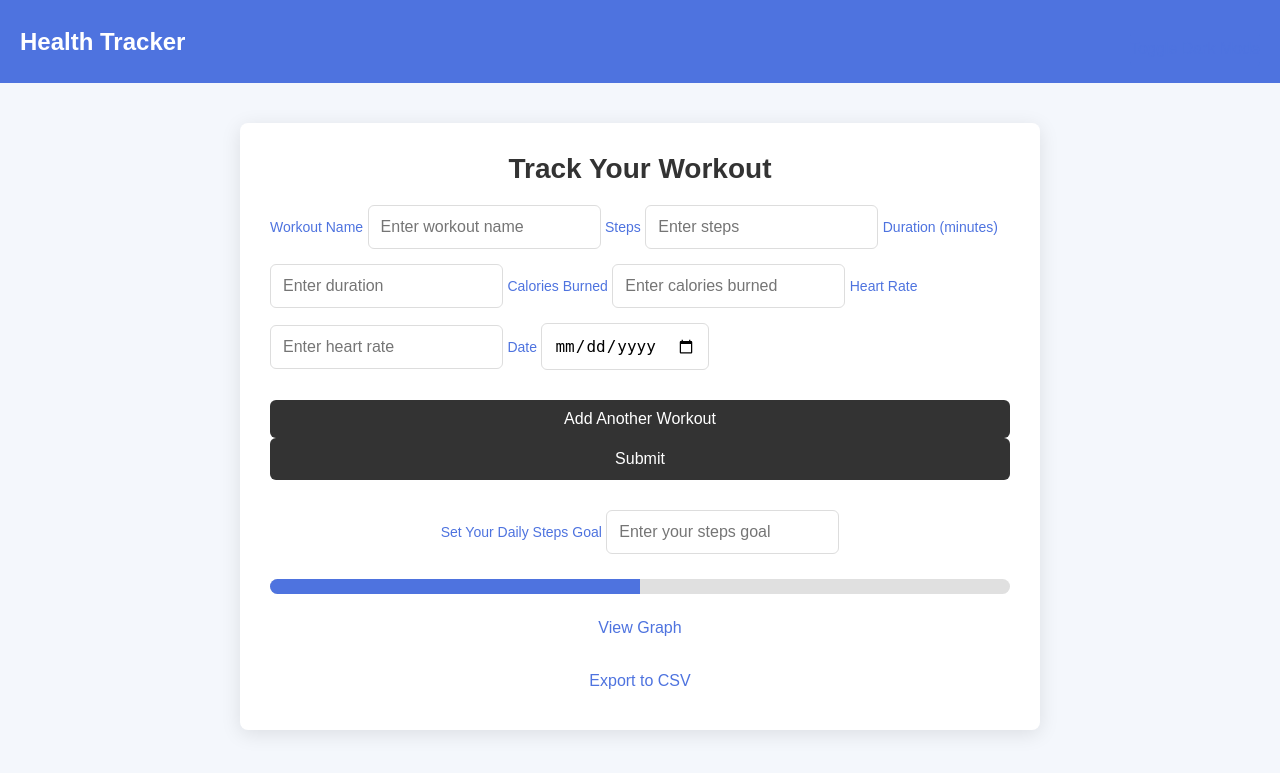
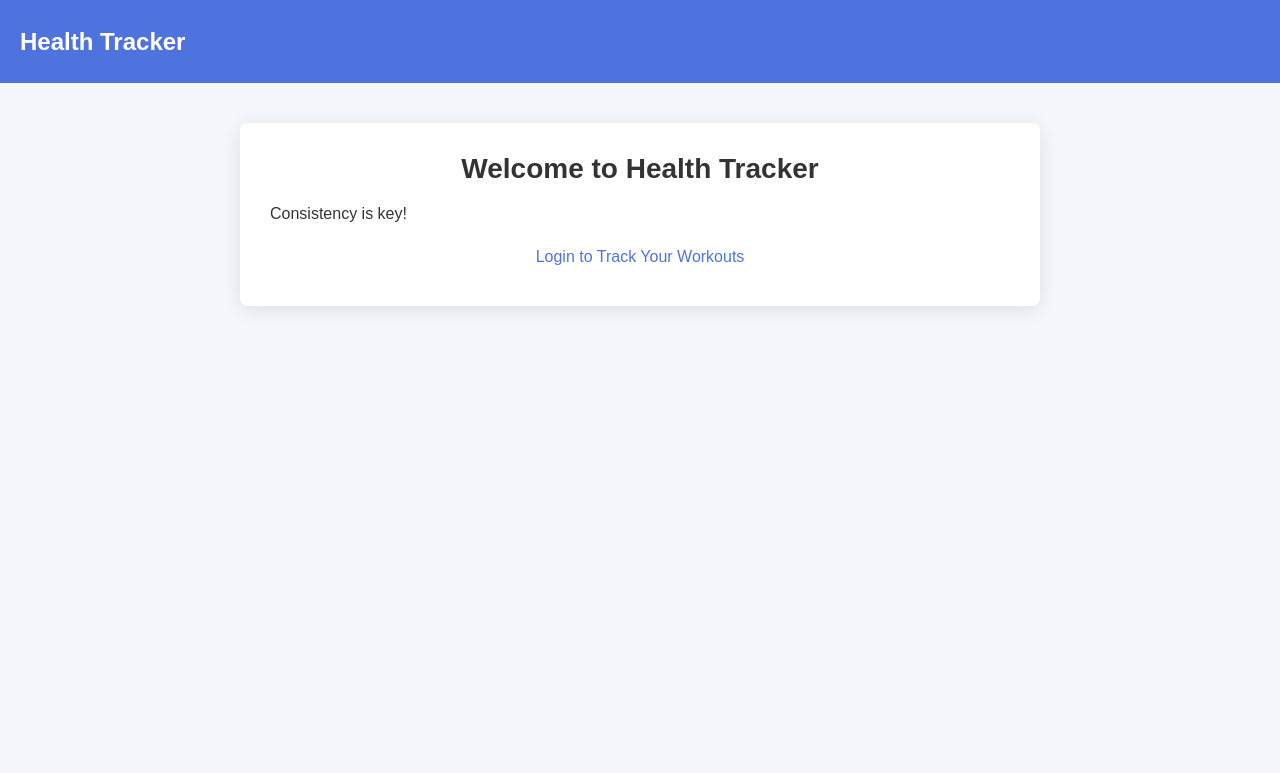
Before and after one commit to thatnoobgamer/hackabyte-submission, a Flask app: page / in a window 1280 px wide. Shown: the top 773 px of the page. Run offline with Flask 3, Linux system fonts and the light colour scheme.

Commit message:
added a LOT of features

```diff
--- a/main.py
+++ b/main.py
@@ -1,83 +1,120 @@
-import sqlite3
-from flask import Flask, render_template, request, redirect, url_for, Response
-import plotly.express as px
-import plotly.io as pio
-import pandas as pd  # Importing pandas for data manipulation
-from datetime import datetime
+from flask import Flask, render_template, request, redirect, url_for, session
+from flask_login import LoginManager, UserMixin, login_user, login_required, logout_user, current_user
+import random
+import csv
+import os
+import requests
+
+# Initialize Flask App
+app = Flask(__name__)
+app.secret_key = 'your_secret_key_here'
+login_manager = LoginManager()
+login_manager.init_app(app)
+
+# In-memory storage for demo purposes
+users = {'test': {'password': 'password123'}}  # Replace with real database
+workouts = []  # List to store workout data
+
+# Fitness tips for motivation
+fitness_tips = [
+    "Stay hydrated!",
+    "Consistency is key!",
+    "Push yourself to the limit!"
+]
+
+# User Model
+class User(UserMixin):
+    def __init__(self, id, username):
+        self.id = id
+        self.username = username
+
+@login_manager.user_loader
+def load_user(user_id):
+    return User(user_id, 'test')
+
+# Routes
+@app.route('/')
+def index():
+    tip = random.choice(fitness_tips)  # Display a random fitness tip
+    return render_template('index.html', tip=tip)
+
+@app.route('/login', methods=['GET', 'POST'])
+def login():
+    if request.method == 'POST':
+        username = request.form['username']
+        password = request.form['password']
+        if username in users and users[username]['password'] == password:
+            user = User(username, username)
+            login_user(user)
+            return redirect(url_for('dashboard'))
+    return render_template('login.html')
+
+@app.route('/logout')
+@login_required
+def logout():
+    logout_user()
+    return redirect(url_for('index'))
+
+@app.route('/dashboard')
+@login_required
+def dashboard():
+    return render_template('dashboard.html', username=current_user.username, workouts=workouts)
+
+@app.route('/submit', methods=['POST'])
+@login_required
+def submit_workout():
+    workout_data = {
+        'workout_name': request.form['workout-name'],
+        'steps': request.form['steps'],
+        'duration': request.form['duration'],
+        'calories': request.form['calories'],
+        'heart_rate': request.form['heart-rate'],
+        'workout_date': request.form['workout-date'],
+    }
+    workouts.append(workout_data)
+    return redirect(url_for('dashboard'))
+
+@app.route('/leaderboard')
+def leaderboard():
+    # Sort workouts by steps (this can be expanded for leaderboard logic)
+    sorted_workouts = sorted(workouts, key=lambda x: int(x['steps']), reverse=True)
+    return render_template('leaderboard.html', workouts=sorted_workouts)
+
+import requests
+from flask import Flask, render_template, request, jsonify
 
 app = Flask(__name__)
 
-# Database setup
-def init_db():
-    conn = sqlite3.connect('workouts.db')
-    c = conn.cursor()
-    c.execute('''CREATE TABLE IF NOT EXISTS workouts (
-                    id INTEGER PRIMARY KEY AUTOINCREMENT,
-                    workout_name TEXT,
-                    steps INTEGER,
-                    duration INTEGER,
-                    calories INTEGER,
-                    heart_rate INTEGER,
-                    workout_date TEXT)''')
-    conn.commit()
-    conn.close()
+@app.route('/weather')
+def weather():
+    # Get latitude and longitude from the query string
+    lat = request.args.get('lat')
+    lon = request.args.get('lon')
 
-@app.route('/')
-def index():
-    return render_template('index.html')
+    if lat and lon:
+        # Use OpenWeatherMap API to get the weather data
+        api_key = "68c62c52de388d389eb3f205e9e7b45c"
+        url = f"http://api.openweathermap.org/data/2.5/weather?lat={lat}&lon={lon}&appid={api_key}"
+        response = requests.get(url)
+        weather_data = response.json()
 
-@app.route('/submit', methods=['POST'])
-def submit():
-    conn = sqlite3.connect('workouts.db')
-    c = conn.cursor()
-    workouts = request.form.getlist('workout-name')
-    steps = request.form.getlist('steps')
-    duration = request.form.getlist('duration')
-    calories = request.form.getlist('calories')
-    heart_rate = request.form.getlist('heart-rate')
-    workout_date = request.form.getlist('workout-date')
+        return jsonify(weather_data)
+    else:
+        return jsonify({'error': 'Location not provided'}), 400
 
-    for i in range(len(workouts)):
-        c.execute("INSERT INTO workouts (workout_name, steps, duration, calories, heart_rate, workout_date) VALUES (?, ?, ?, ?, ?, ?)",
-                  (workouts[i], steps[i], duration[i], calories[i], heart_rate[i], workout_date[i]))
+if __name__ == '__main__':
+    app.run(debug=True)
 
-    conn.commit()
-    conn.close()
-    return redirect(url_for('index'))
-
-@app.route('/graph')
-def graph():
-    conn = sqlite3.connect('workouts.db')
-    c = conn.cursor()
-    c.execute("SELECT * FROM workouts")
-    data = c.fetchall()
-    conn.close()
-
-    # Convert data to a pandas DataFrame for easy manipulation
-    df = pd.DataFrame(data, columns=['id', 'workout_name', 'steps', 'duration', 'calories', 'heart_rate', 'workout_date'])
-
-    # Create a line plot to visualize steps over time
-    fig = px.line(df, x='workout_date', y='steps', title='Steps Progress Over Time')
-    graph_html = pio.to_html(fig, full_html=False)
-
-    return render_template('graph.html', graph_html=graph_html)
 
 @app.route('/export_csv')
+@login_required
 def export_csv():
-    conn = sqlite3.connect('workouts.db')
-    c = conn.cursor()
-    c.execute('SELECT * FROM workouts')
-    data = c.fetchall()
-    conn.close()
-
-    # Prepare CSV data from database
-    output = Response(
-        '\n'.join([','.join(map(str, row)) for row in data]),
-        mimetype='text/csv'
-    )
-    output.headers["Content-Disposition"] = "attachment; filename=workouts.csv"
-    return output
+    filename = "workouts.csv"
+    with open(filename, mode='w', newline='') as file:
+        writer = csv.DictWriter(file, fieldnames=["workout_name", "steps", "duration", "calories", "heart_rate", "workout_date"])
+        writer.writeheader()
+        writer.writerows(workouts)
+    return redirect(url_for('dashboard'))
 
 if __name__ == '__main__':
-    init_db()
     app.run(debug=True)
--- a/static/styles.css
+++ b/static/css/styles.css
@@ -118,42 +118,6 @@
   color: #2e59d9;
 }
 
-/* Progress Bar Styling */
-.progress-bar-container {
-  margin-top: 30px;
-  text-align: center;
-}
-
-.progress-bar {
-  width: 100%;
-  height: 15px;
-  background-color: #e0e0e0;
-  border-radius: 10px;
-  overflow: hidden;
-  margin-top: 10px;
-}
-
-.progress-bar-fill {
-  height: 100%;
-  background-color: #4e73df;
-  width: 50%;
-  transition: width 0.3s ease;
-}
-
-/* Graph Styling */
-.graph-container {
-  max-width: 800px;
-  width: 100%;
-  margin: 20px auto;
-  padding: 20px;
-  text-align: center;
-}
-
-.graph {
-  width: 100%;
-  height: 400px; /* Adjusting graph height */
-}
-
 /* Dark Mode Styling */
 body.dark-mode {
   background-color: #121212;
--- /dev/null
+++ b/templates/base.html
@@ -0,0 +1,24 @@
+<!DOCTYPE html>
+<html lang="en">
+<head>
+    <meta charset="UTF-8">
+    <meta name="viewport" content="width=device-width, initial-scale=1.0">
+    <title>Health Tracker</title>
+    <link rel="stylesheet" href="{{ url_for('static', filename='css/styles.css') }}">
+</head>
+<body>
+    <nav class="navbar">
+        <div class="navbar-container">
+            <a href="/" class="navbar-brand">Health Tracker</a>
+            {% if current_user.is_authenticated %}
+            <a href="/logout" class="btn-link">Logout</a>
+            {% else %}
+            <a href="/login" class="btn-link">Login</a>
+            {% endif %}
+        </div>
+    </nav>
+    <div class="container">
+        {% block content %}{% endblock %}
+    </div>
+</body>
+</html>
--- a/templates/index.html
+++ b/templates/index.html
@@ -1,100 +1,7 @@
-<!DOCTYPE html>
-<html lang="en">
-<head>
-    <meta charset="UTF-8">
-    <meta name="viewport" content="width=device-width, initial-scale=1.0">
-    <title>Health Tracker</title>
-    <link rel="stylesheet" href="{{ url_for('static', filename='styles.css') }}">
-    <!-- Google Translate Widget -->
-    <script type="text/javascript">
-        function googleTranslateElementInit() {
-            new google.translate.TranslateElement({
-                pageLanguage: 'en',
-                layout: google.translate.TranslateElement.InlineLayout.SIMPLE
-            }, 'google_translate_element');
-        }
-    </script>
-    <script type="text/javascript" src="https://translate.google.com/translate_a/element.js?cb=googleTranslateElementInit"></script>
-</head>
-<body>
+{% extends "base.html" %}
 
-    <!-- Navbar -->
-    <nav class="navbar">
-        <div class="navbar-container">
-            <a href="/" class="navbar-brand">Health Tracker</a>
-            <div id="google_translate_element"></div>
-            <button id="dark-mode-toggle" class="btn-link">Toggle Dark Mode</button>
-        </div>
-    </nav>
-
-    <!-- Main Content -->
-    <div class="container">
-        <h1 class="title">Track Your Workout</h1>
-
-        <form action="/submit" method="POST" class="form">
-            <div id="workout-fields">
-                <div class="workout-field">
-                    <label for="workout-name">Workout Name</label>
-                    <input type="text" name="workout-name" placeholder="Enter workout name" required>
-                    <label for="steps">Steps</label>
-                    <input type="number" name="steps" placeholder="Enter steps" required>
-                    <label for="duration">Duration (minutes)</label>
-                    <input type="number" name="duration" placeholder="Enter duration" required>
-                    <label for="calories">Calories Burned</label>
-                    <input type="number" name="calories" placeholder="Enter calories burned" required>
-                    <label for="heart-rate">Heart Rate</label>
-                    <input type="number" name="heart-rate" placeholder="Enter heart rate" required>
-                    <label for="workout-date">Date</label>
-                    <input type="date" name="workout-date" required>
-                </div>
-            </div>
-            <button type="button" class="btn-link" id="add-workout">Add Another Workout</button>
-            <button type="submit" class="btn-submit">Submit</button>
-        </form>
-
-        <div class="progress-bar-container">
-            <label for="steps-goal">Set Your Daily Steps Goal</label>
-            <input type="number" id="steps-goal" placeholder="Enter your steps goal">
-            <div class="progress-bar">
-                <div class="progress-bar-fill" style="width: 50%"></div>
-            </div>
-        </div>
-
-        <div class="links">
-            <a href="/graph" class="btn-link">View Graph</a>
-            <a href="/export_csv" class="btn-link">Export to CSV</a>
-        </div>
-    </div>
-
-    <script>
-        // Dynamic Workout Fields
-        document.getElementById('add-workout').addEventListener('click', function() {
-            let workoutFields = document.getElementById('workout-fields');
-            let newWorkout = document.createElement('div');
-            newWorkout.classList.add('workout-field');
-
-            newWorkout.innerHTML = `
-                <label for="workout-name">Workout Name</label>
-                <input type="text" name="workout-name" placeholder="Enter workout name" required>
-                <label for="steps">Steps</label>
-                <input type="number" name="steps" placeholder="Enter steps" required>
-                <label for="duration">Duration (minutes)</label>
-                <input type="number" name="duration" placeholder="Enter duration" required>
-                <label for="calories">Calories Burned</label>
-                <input type="number" name="calories" placeholder="Enter calories burned" required>
-                <label for="heart-rate">Heart Rate</label>
-                <input type="number" name="heart-rate" placeholder="Enter heart rate" required>
-                <label for="workout-date">Date</label>
-                <input type="date" name="workout-date" required>
-            `;
-
-            workoutFields.appendChild(newWorkout);
-        });
-
-        // Dark Mode Toggle
-        document.getElementById('dark-mode-toggle').addEventListener('click', function() {
-            document.body.classList.toggle('dark-mode');
-        });
-    </script>
-</body>
-</html>
+{% block content %}
+    <h1 class="title">Welcome to Health Tracker</h1>
+    <p>{{ tip }}</p>
+    <a href="/login" class="btn-link">Login to Track Your Workouts</a>
+{% endblock %}
```
Also changed, not shown: templates/dashboard.html (added, +27 -0 lines), templates/leaderboard.html (added, +10 -0 lines), templates/login.html (added, +12 -0 lines), templates/weather.html (added, +44 -0 lines), workouts.db.
